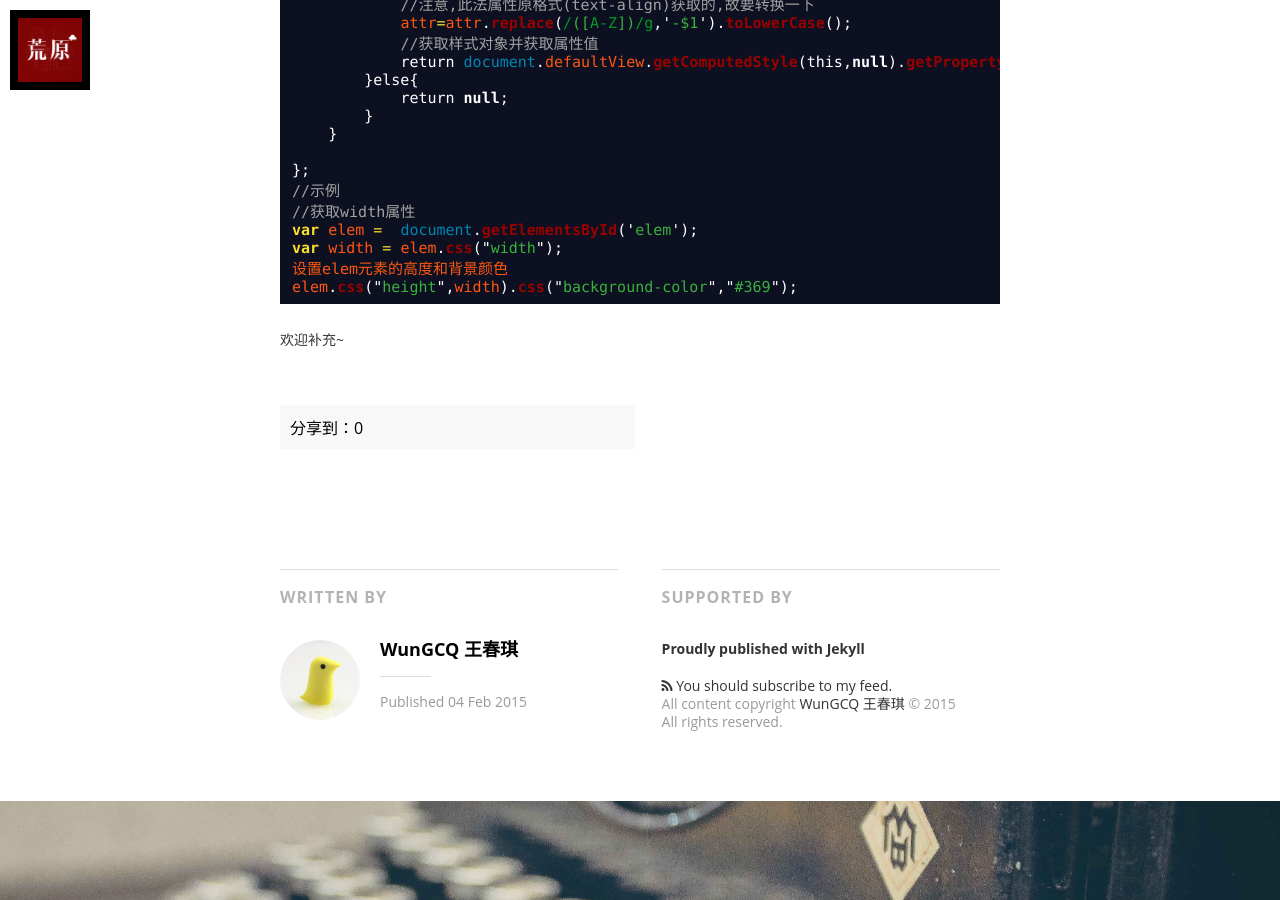
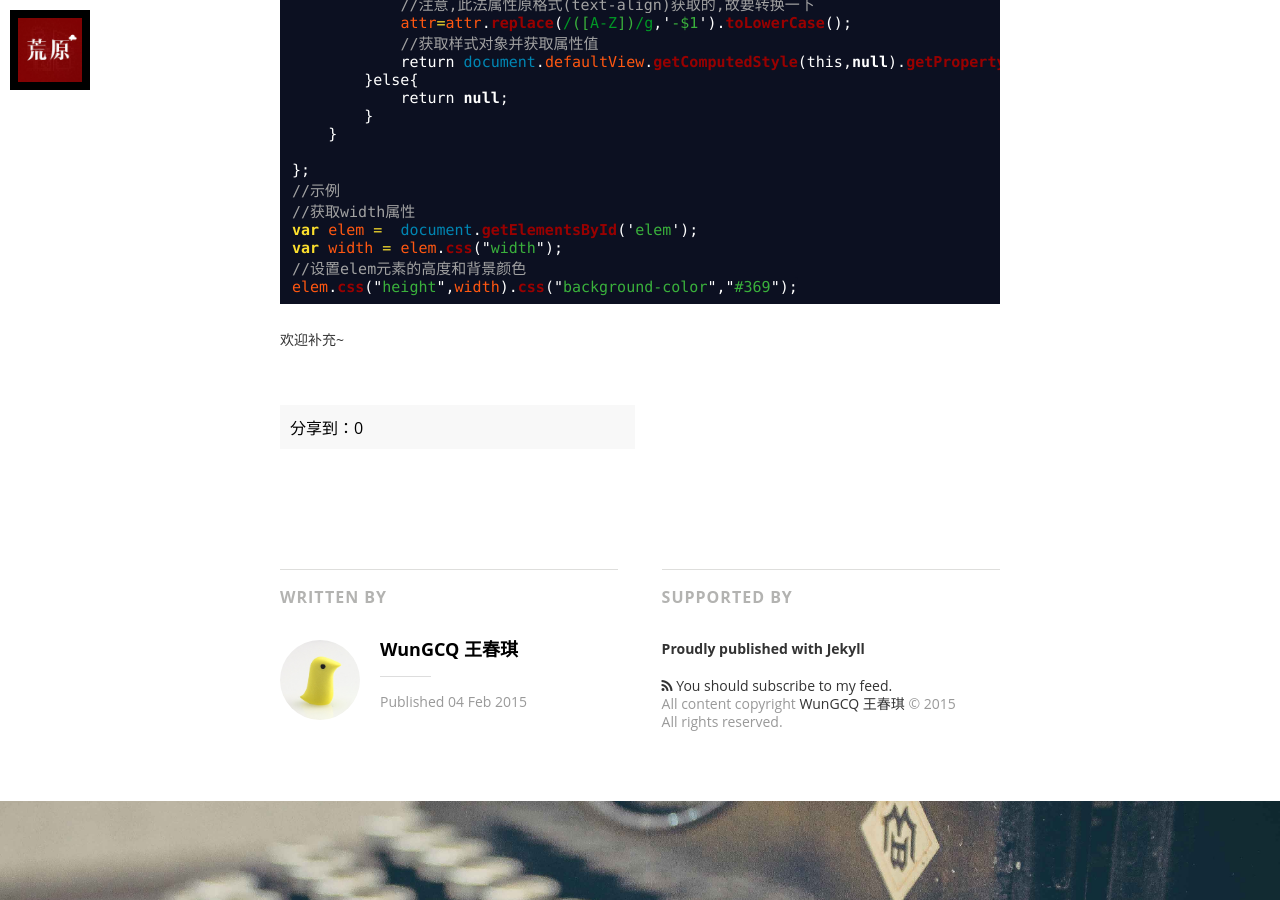
Before and after one commit to wcqblog/wcqblog.github.io, a Jekyll site: the page built from _posts/2015-2-4-commonjs-get-set-style.markdown, in a window 1280 px wide and 900 px high, scrolled down 2287 px. Built offline with Jekyll 4.4.1, drawn with Linux system fonts in a browser that asks for light colours; nearby versions of some CDN libraries; some web fonts are replaced; Markdown is read by kramdown in place of the engine named in the settings; comment, search, counter and statistics services are not loaded.

````diff
--- a/_posts/2015-2-4-commonjs-get-set-style.markdown
+++ b/_posts/2015-2-4-commonjs-get-set-style.markdown
@@ -80,7 +80,7 @@ Node.prototype._css = function(attr,value){
 //获取width属性
 var elem =  document.getElementsById('elem');
 var width = elem.css("width");
-设置elem元素的高度和背景颜色
+//设置elem元素的高度和背景颜色
 elem.css("height",width).css("background-color","#369");
 ```
 
````
